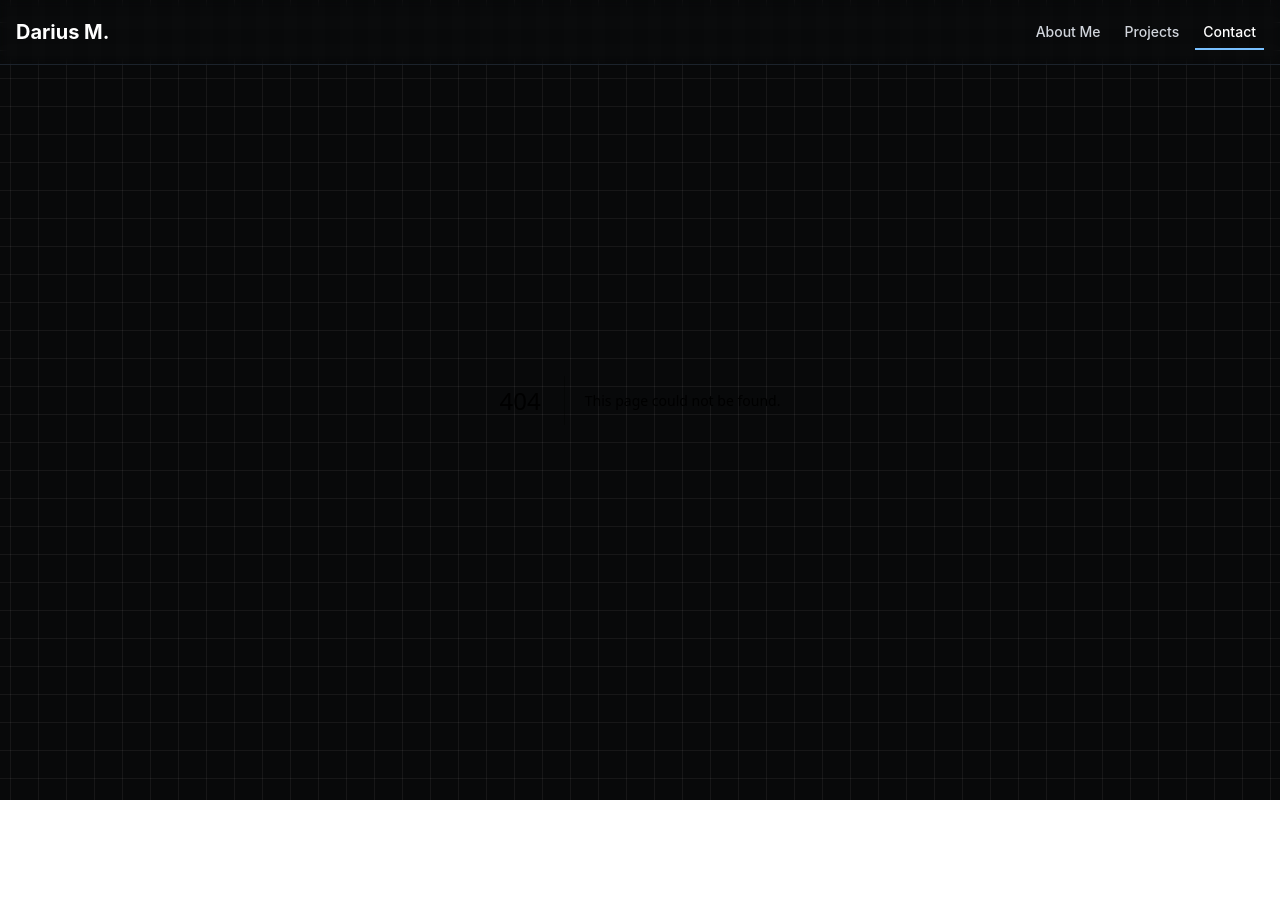
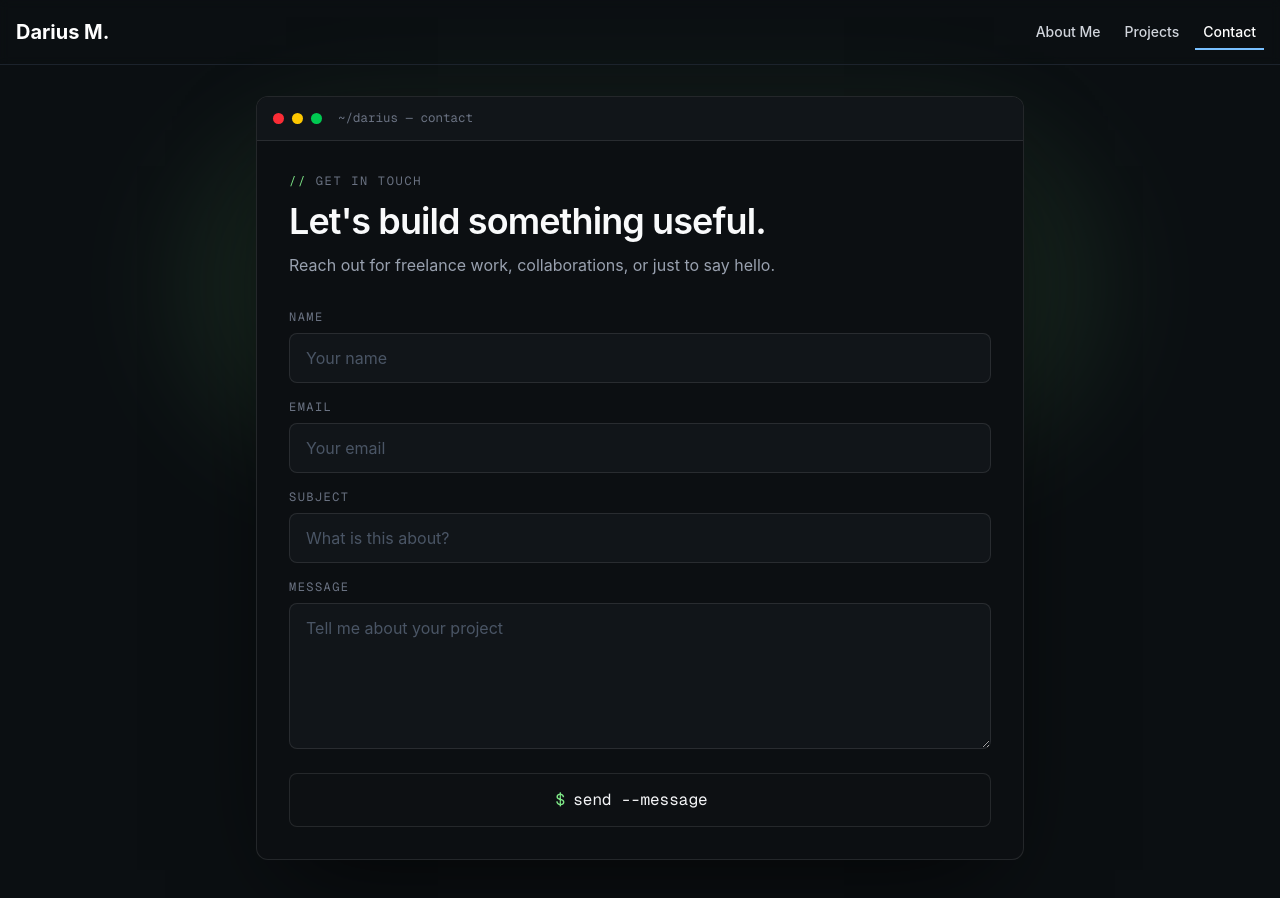
Before and after one commit to CoDari1/portfolio, a Next.js app: page /contact in a window 1280 px wide. Before the commit this address had no page. Shown: the top 898 px of the page. Before the commit the page ends 800 px from the top, so only its background shows below. Built offline with nearby package versions, Linux system fonts and the light colour scheme.

Commit message:
-Added a contact form with emailJS integration

```diff
--- /dev/null
+++ b/app/contact/page.tsx
@@ -0,0 +1,150 @@
+'use client';
+
+import React, { ChangeEvent, FormEvent, useState } from "react";
+import emailjs from "@emailjs/browser";
+
+type FormField = "name" | "email" | "subject" | "message";
+
+type FormData = Record<FormField, string>;
+
+const initialFormData: FormData = {
+    name: "",
+    email: "",
+    subject: "",
+    message: "",
+};
+
+const fieldConfig: Array<{
+    name: FormField;
+    label: string;
+    type?: string;
+    placeholder: string;
+    rows?: number;
+}> = [
+    { name: "name", label: "Name", placeholder: "Your name" },
+    { name: "email", label: "Email", type: "email", placeholder: "Your email" },
+    { name: "subject", label: "Subject", placeholder: "What is this about?" },
+    { name: "message", label: "Message", placeholder: "Tell me about your project", rows: 5 },
+];
+
+export default function ContactPage() {
+    const [formData, setFormData] = useState<FormData>(initialFormData);
+    const [successMessage, setSuccessMessage] = useState("");
+
+    const handleChange = ({ target: { name, value } }: ChangeEvent<HTMLInputElement | HTMLTextAreaElement>) => {
+        setFormData((prevData) => ({ ...prevData, [name]: value }));
+    };
+
+    const handleSubmit = async (e: FormEvent<HTMLFormElement>) => {
+        e.preventDefault();
+
+        try {
+            const result = await emailjs.send(
+                "service_9dlie49",
+                "template_douyuxr",
+                {
+                    name: formData.name,
+                    email: formData.email,
+                    subject: formData.subject,
+                    message: formData.message,
+                },
+                "t0xyxfHSaLLB68L1u"
+            );
+
+            console.log("✅ Email sent:", result.text);
+            setSuccessMessage("✅ Message sent successfully!");
+            setFormData(initialFormData);
+            setTimeout(() => setSuccessMessage(""), 5000);
+        } catch (error) {
+            console.error("❌ Email sending failed:", error);
+            setSuccessMessage("❌ Failed to send message. Please try again.");
+            setTimeout(() => setSuccessMessage(""), 5000);
+        }
+    };
+
+    return (
+        <main className="min-h-screen bg-[#0b0f12] px-4 py-24 text-gray-100">
+            <div className="pointer-events-none absolute left-1/2 top-[12%] h-[340px] w-[72%] -translate-x-1/2 rounded-full bg-[#7ee787] opacity-10 blur-[60px]" />
+
+            <div className="relative mx-auto flex w-full max-w-3xl flex-col gap-8">
+                <div className="overflow-hidden rounded-[12px] border border-white/10 bg-[#0c0f12] shadow-[0_40px_100px_-30px_rgba(0,0,0,0.7)]">
+                    <div className="flex items-center gap-2 border-b border-white/10 bg-[#111519] px-4 py-3">
+                        <span className="h-[11px] w-[11px] rounded-full bg-red-500" />
+                        <span className="h-[11px] w-[11px] rounded-full bg-yellow-400" />
+                        <span className="h-[11px] w-[11px] rounded-full bg-green-500" />
+                        <span className="ml-2 font-mono text-[12.5px] text-gray-500">~/darius — contact</span>
+                    </div>
+
+                    <div className="p-6 sm:p-8">
+                        <div className="mb-8">
+                            <p className="mb-3 font-mono text-xs uppercase tracking-[0.14em] text-gray-500 before:content-['//_'] before:text-[#7ee787]">
+                                get in touch
+                            </p>
+                            <h1 className="text-3xl font-semibold tracking-tight text-gray-50 sm:text-4xl">
+                                Let&apos;s build something useful.
+                            </h1>
+                            <p className="mt-3 max-w-2xl text-sm leading-6 text-gray-400 sm:text-base">
+                                Reach out for freelance work, collaborations, or just to say hello.
+                            </p>
+                        </div>
+
+                        {successMessage && (
+                            <div
+                                className={`mb-6 rounded-lg border px-4 py-3 text-center font-medium ${
+                                    successMessage.includes("successfully")
+                                        ? "border-[#7ee787]/30 bg-[#7ee787]/10 text-[#b9f8c2]"
+                                        : "border-red-500/30 bg-red-500/10 text-red-200"
+                                }`}
+                            >
+                                {successMessage}
+                            </div>
+                        )}
+
+                        <form onSubmit={handleSubmit} className="space-y-4">
+                            {fieldConfig.map(({ name, label, type = "text", placeholder, rows }) => (
+                                <div key={name} className="flex flex-col gap-2">
+                                    <label htmlFor={name} className="font-mono text-xs uppercase tracking-[0.12em] text-gray-500">
+                                        {label}
+                                    </label>
+
+                                    {name !== "message" ? (
+                                        <input
+                                            type={type}
+                                            id={name}
+                                            name={name}
+                                            value={formData[name]}
+                                            onChange={handleChange}
+                                            className="rounded-lg border border-white/10 bg-[#111519] px-4 py-3 text-gray-100 outline-none transition placeholder:text-gray-600 focus:border-[#7ee787] focus:ring-2 focus:ring-[#7ee787]/20"
+                                            placeholder={placeholder}
+                                            required
+                                        />
+                                    ) : (
+                                        <textarea
+                                            id={name}
+                                            name={name}
+                                            value={formData[name]}
+                                            onChange={handleChange}
+                                            rows={rows}
+                                            className="rounded-lg border border-white/10 bg-[#111519] px-4 py-3 text-gray-100 outline-none transition placeholder:text-gray-600 focus:border-[#7ee787] focus:ring-2 focus:ring-[#7ee787]/20"
+                                            placeholder={placeholder}
+                                            required
+                                        />
+                                    )}
+                                </div>
+                            ))}
+
+                            <button
+                                type="submit"
+                                className="mt-2 inline-flex w-full items-center justify-center gap-2 rounded-lg border border-white/10 bg-[#0d1013] px-6 py-3.5 font-mono text-base text-gray-100 transition hover:-translate-y-0.5 hover:border-[#7ee787] hover:shadow-[0_12px_30px_-10px_rgba(126,231,135,0.35)]"
+                            >
+                                <span className="text-[#7ee787]">$</span>
+                                send --message
+                                <span className="inline-block h-[1em] w-[0.55em] animate-caret-blink bg-[#7ee787] align-text-bottom" />
+                            </button>
+                        </form>
+                    </div>
+                </div>
+            </div>
+        </main>
+    );
+}
--- /dev/null
+++ b/app/projects/page.tsx
@@ -0,0 +1,8 @@
+import React from 'react'
+
+const Page = () => {
+    return (
+        <div>Page</div>
+    )
+}
+export default Page
--- a/package.json
+++ b/package.json
@@ -10,6 +10,7 @@
   },
   "dependencies": {
     "@base-ui/react": "^1.6.0",
+    "@emailjs/browser": "^4.4.1",
     "class-variance-authority": "^0.7.1",
     "clsx": "^2.1.1",
     "lucide-react": "^1.24.0",
```
Also changed, not shown: 1 other file (tests, documents, lock files or other folders).
